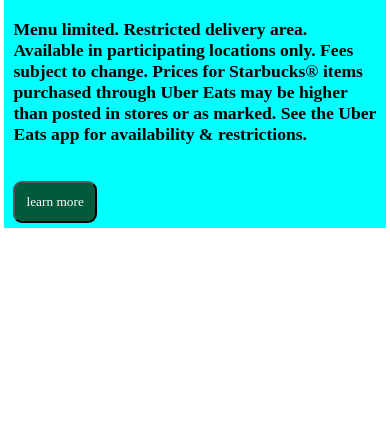
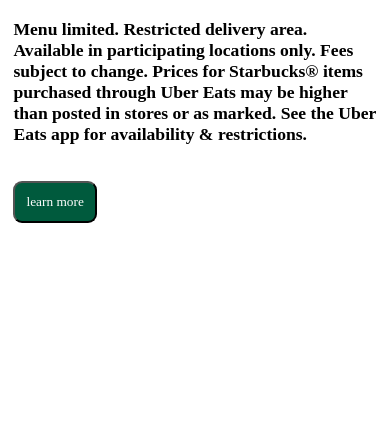
Before and after one commit to joao472762/pagina-inicial-do-site-Star-Bucks, a plain HTML site: page index.html in a window 390 px wide. Shown: the part 349-795 px from the top of the page. Drawn offline with Linux system fonts and the light colour scheme; a web font is replaced by a local one.

Commit message:
troquei o background

```diff
--- a/style.css
+++ b/style.css
@@ -137,8 +137,6 @@
     }
 }
 @media screen and (max-width: 400px) {
-    #parte1{
-        background: aqua;
     }
     nav{
         display: flex;
```
